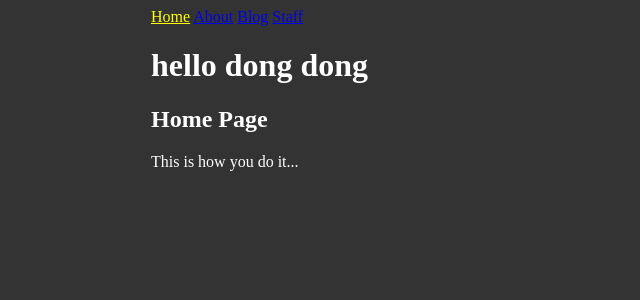
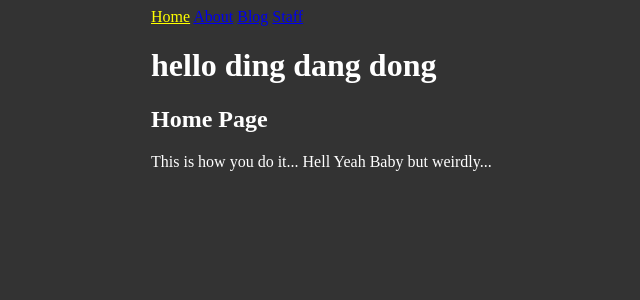
Before and after one commit to Spondycode/jkblog, a Jekyll site: the page built from index.html, in a window 1280 px wide. Shown: the top 300 px of the page, without its empty margins (189-829 px from the left). Built offline with Jekyll 4.4.1, drawn with Linux system fonts in a browser that asks for light colours.

Commit message:
for the web on github pages

```diff
--- /dev/null
+++ b/Gemfile
@@ -0,0 +1,4 @@
+# frozen_string_literal: true
+source "https://rubygems.org"
+
+gem "jekyll", "~> 4.3"
--- a/_layouts/author.html
+++ b/_layouts/author.html
@@ -4,7 +4,7 @@
       <link rel="stylesheet" href="/assets/css/styles.css">
 </head>
 <div class="container">
-
+ {% include navbar.html %}
 <h1>{{ page.name }}</h1>
 <h2>{{ page.position }}</h2>
 
--- a/index.html
+++ b/index.html
@@ -17,8 +17,8 @@ title: Home Page
   </div>
 {% endif %}
 
-  <h1>{{ "Hello Dong DOng" | downcase }}</h1>
+  <h1>{{ "Hello Ding Dang Dong" | downcase }}</h1>
     <h2>{{ page.title }}</h2>
-    <p>This is how you do it...</p>
+    <p>This is how you do it... Hell Yeah Baby but weirdly...</p>
   </body>
 </html>
```
Also changed, not shown: Gemfile.lock (added), 2 other files.
